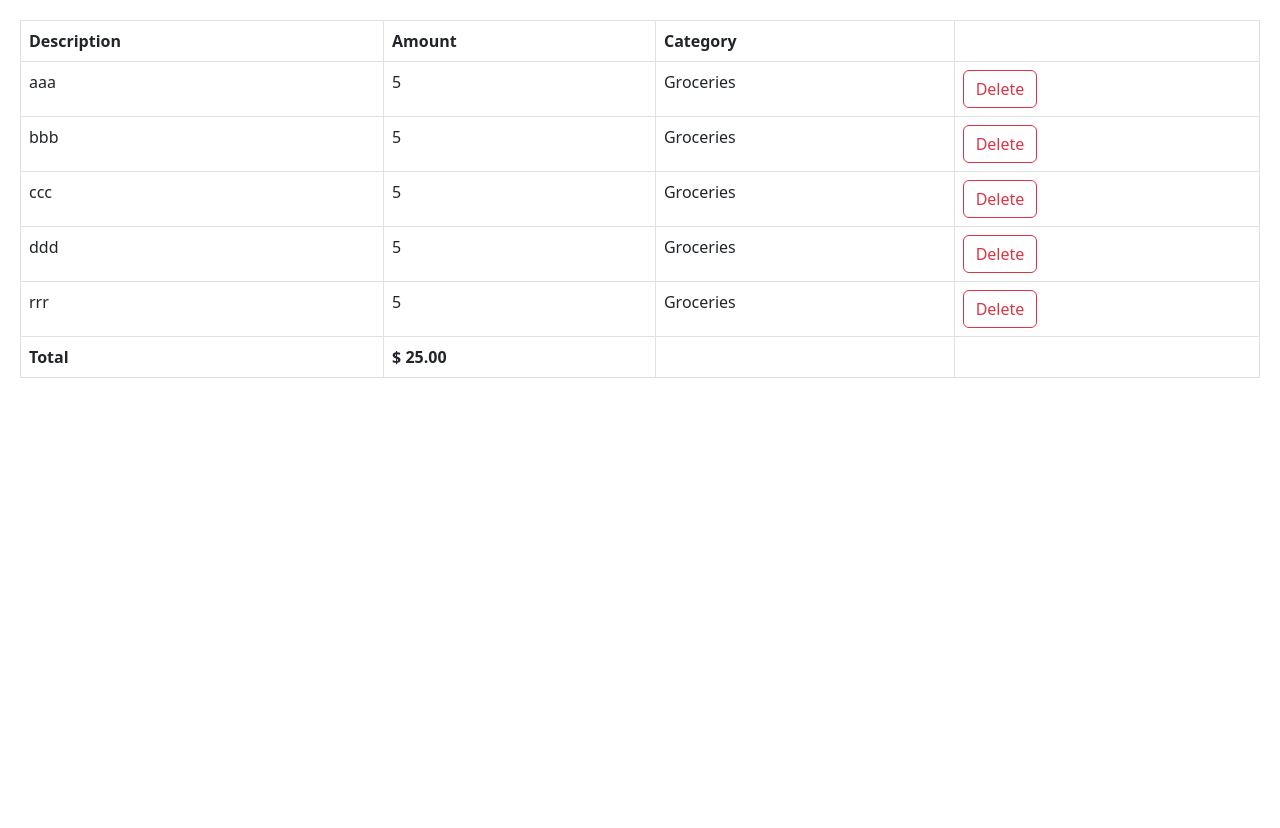
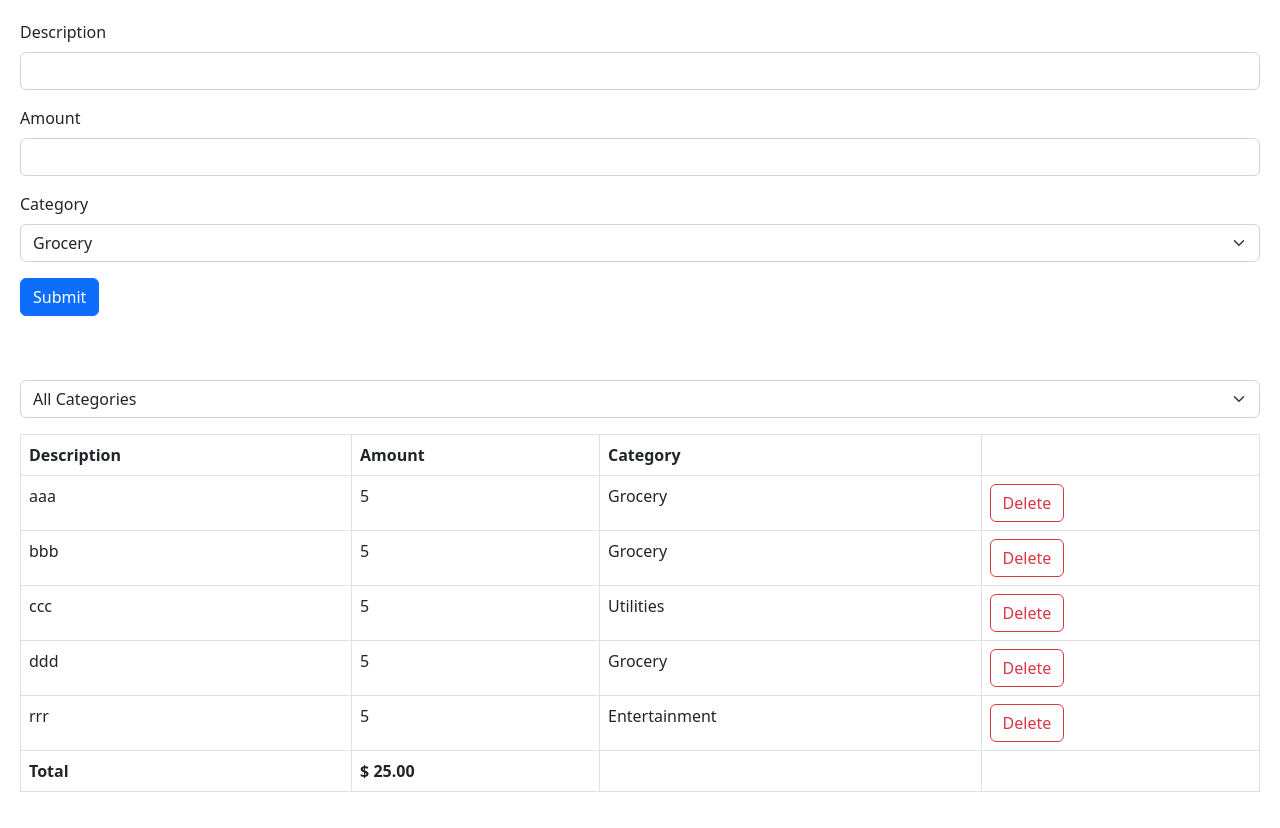
Before and after one commit to CanniJr/expense-tracker, a React (Vite) app: page / in a window 1280 px wide. Before the commit the page ends 800 px from the top, so only its background shows below. Built offline with nearby package versions, Linux system fonts and the light colour scheme.

Commit message:
added form to add expenses

```diff
--- a/src/App.tsx
+++ b/src/App.tsx
@@ -1,5 +1,8 @@
 import { useState } from "react";
+import ExpenseFilter from "./Expense-tracker/components/ExpenseFilter";
 import ExpenseList from "./Expense-tracker/components/ExpenseList";
+import ExpenseForm from "./Expense-tracker/components/ExpenseForm";
+import categories from "./Expense-tracker/categories";
 
 function App() {
 	const [expenses, setExpenses] = useState([
@@ -7,21 +10,34 @@ function App() {
 			id: 1,
 			description: "aaa",
 			amount: 5,
-			category: "Groceries",
+			category: "Grocery",
 		},
-		{ id: 2, description: "bbb", amount: 5, category: "Groceries" },
-		{ id: 3, description: "ccc", amount: 5, category: "Groceries" },
-		{ id: 4, description: "ddd", amount: 5, category: "Groceries" },
-		{ id: 5, description: "rrr", amount: 5, category: "Groceries" },
+		{ id: 2, description: "bbb", amount: 5, category: "Grocery" },
+		{ id: 3, description: "ccc", amount: 5, category: "Utilities" },
+		{ id: 4, description: "ddd", amount: 5, category: "Grocery" },
+		{ id: 5, description: "rrr", amount: 5, category: "Entertainment" },
 	]);
+	const [selectedCategory, setSelectedCategory] = useState("");
 
 	const handleDelete = (id: number) => {
 		setExpenses(expenses.filter((item) => item.id !== id));
 	};
 
+	const filteredExpenses = selectedCategory
+		? expenses.filter((expense) => expense.category === selectedCategory)
+		: expenses;
+
 	return (
 		<div>
-			<ExpenseList expenses={expenses} onDelete={handleDelete} />
+			<div className="mb-5">
+				<ExpenseForm />
+			</div>
+			<div className="mb-3">
+				<ExpenseFilter
+					onCategoryChange={(category) => setSelectedCategory(category)}
+				/>
+			</div>
+			<ExpenseList expenses={filteredExpenses} onDelete={handleDelete} />
 		</div>
 	);
 }
--- /dev/null
+++ b/src/Expense-tracker/categories.ts
@@ -0,0 +1,3 @@
+const categories = ["Grocery", "Entertainment", "Utilities"] as const;
+
+export default categories;
--- /dev/null
+++ b/src/Expense-tracker/components/ExpenseFilter.tsx
@@ -0,0 +1,25 @@
+import categories from "../categories";
+
+categories;
+
+interface ExpenseFilterProps {
+	onCategoryChange: (category: string) => void;
+}
+
+const ExpenseFilter = ({ onCategoryChange }: ExpenseFilterProps) => {
+	return (
+		<select
+			onChange={(e) => onCategoryChange(e.target.value)}
+			className="form-select"
+		>
+			<option value="">All Categories</option>
+			{categories.map((category) => (
+				<option key={category} value={category}>
+					{category}
+				</option>
+			))}
+		</select>
+	);
+};
+
+export default ExpenseFilter;
--- /dev/null
+++ b/src/Expense-tracker/components/ExpenseForm.tsx
@@ -0,0 +1,76 @@
+import { z } from "zod";
+import { useForm } from "react-hook-form";
+import { zodResolver } from "@hookform/resolvers/zod";
+import categories from "../categories";
+
+const schema = z.object({
+	description: z
+		.string()
+		.min(3, { message: "Must be at least 3 character(s)" })
+		.max(50),
+	amount: z
+		.number({ invalid_type_error: "Amount required" })
+		.min(1)
+		.max(100_000),
+	category: z.enum(categories),
+});
+
+type ExpenseFormData = z.infer<typeof schema>;
+
+const ExpenseForm = () => {
+	const {
+		register,
+		handleSubmit,
+		formState: { errors },
+	} = useForm<ExpenseFormData>({ resolver: zodResolver(schema) });
+	return (
+		<form onSubmit={handleSubmit((data) => console.log(data))}>
+			<div className="mb-3">
+				<label htmlFor="description" className="form-label">
+					Description
+				</label>
+				<input
+					{...register("description")}
+					id="description"
+					type="text"
+					className="form-control"
+				/>
+				{errors.description && (
+					<p className="text-danger">{errors.description.message}</p>
+				)}
+			</div>
+			<div className="mb-3">
+				<label htmlFor="amount" className="form-label">
+					Amount
+				</label>
+				<input
+					{...register("amount", { valueAsNumber: true })}
+					id="amount"
+					type="number"
+					className="form-control"
+				/>
+				{errors.amount && (
+					<p className="text-danger">{errors.amount.message}</p>
+				)}
+			</div>
+			<div className="mb-3">
+				<label htmlFor="category" className="form-label">
+					Category
+				</label>
+				<select {...register("category")} className="form-select">
+					{categories.map((category) => (
+						<option key={category} value={category}>
+							{category}
+						</option>
+					))}
+				</select>
+				{errors.category && (
+					<p className="text-danger">{errors.category.message}</p>
+				)}
+			</div>
+			<button className="btn btn-primary mb-3">Submit</button>
+		</form>
+	);
+};
+
+export default ExpenseForm;
--- a/src/Expense-tracker/components/ExpenseList.tsx
+++ b/src/Expense-tracker/components/ExpenseList.tsx
@@ -11,7 +11,7 @@ interface ExpenseListProps {
 }
 
 const ExpenseList = ({ expenses, onDelete }: ExpenseListProps) => {
-	if (expenses.length === 0) return <p>No Expenses Recorded</p>;
+	if (expenses.length === 0) return null;
 	return (
 		<table className="table table-bordered">
 			<thead>
```
